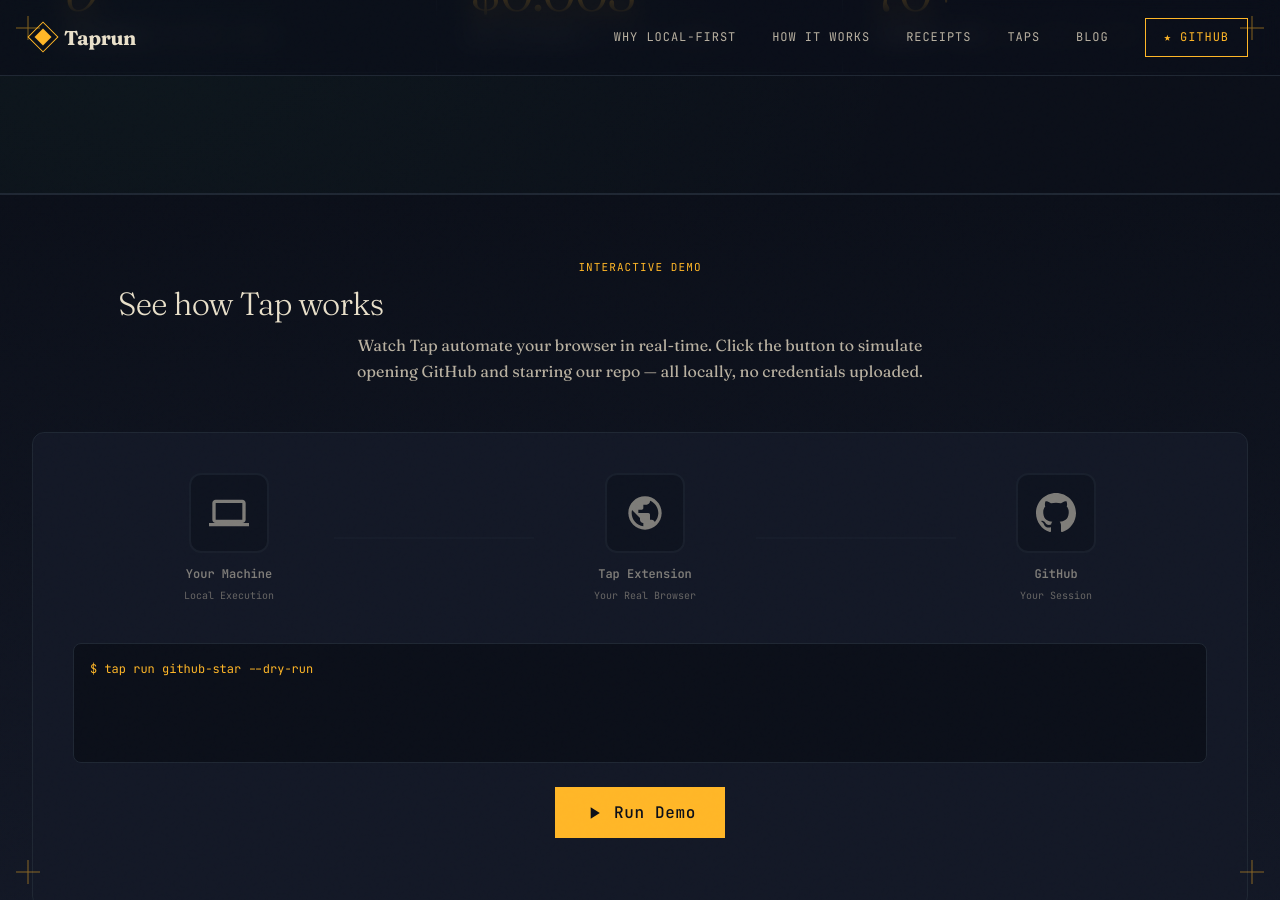
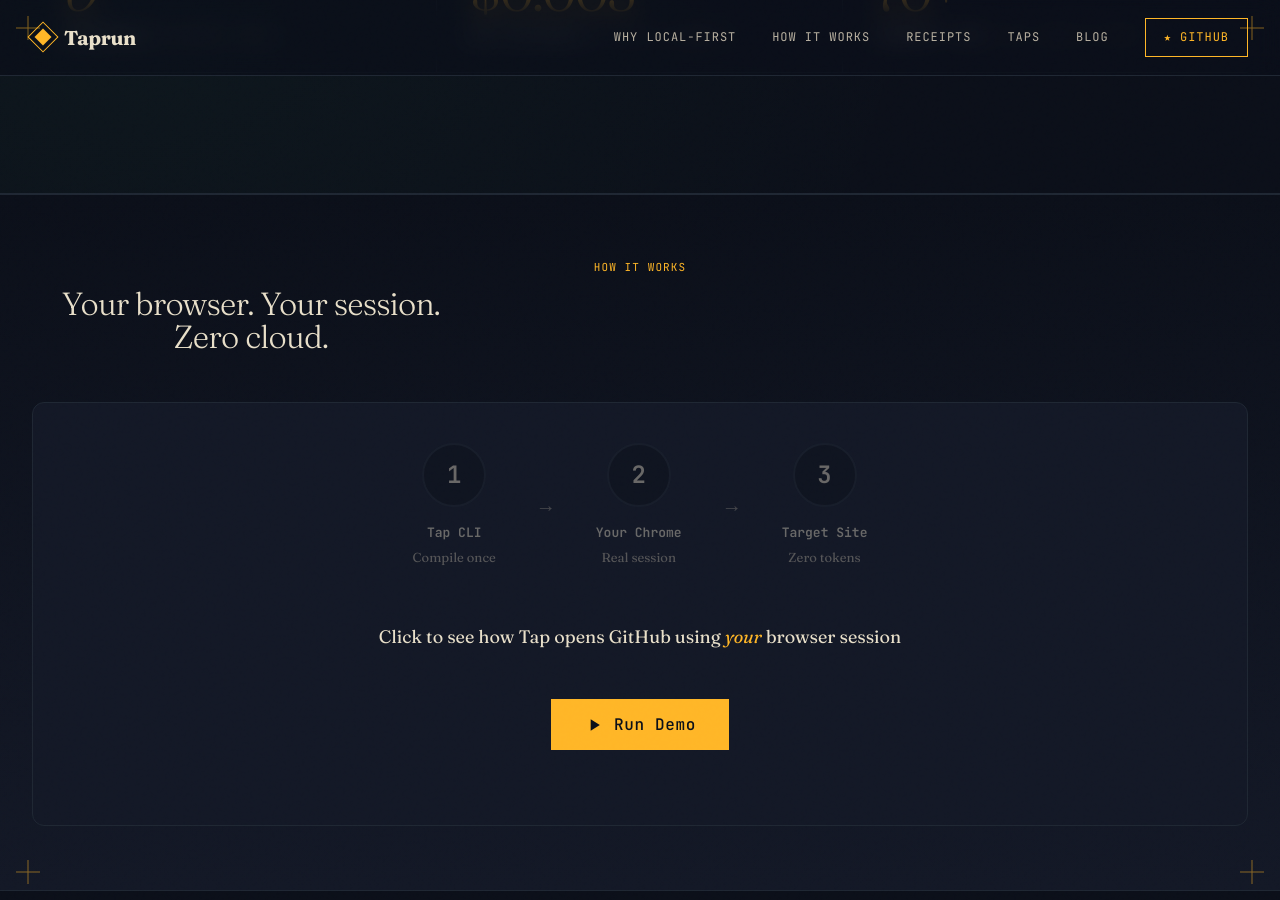
Before and after one commit to LeonTing1010/tap, a Jekyll site: the page built from docs/index.html, in a window 1280 px wide and 900 px high, scrolled down 994 px. Built offline with Jekyll 4.4.1, drawn with Linux system fonts in a browser that asks for light colours.

Commit message:
refactor: simplify demo to 3-step flow
Replace complex visualization with clean 3-step design:

1. Tap CLI → 2. Your Chrome → 3. Target Site

- Remove confusing log output area
- Single message area that updates with each step
- Clear visual progression through numbered circles
- Focus on key value prop: your session, zero cloud
- Actually opens GitHub to prove it works

```diff
--- a/docs/index.html
+++ b/docs/index.html
@@ -1217,69 +1217,63 @@
 <section class="section" id="demo" style="background:linear-gradient(180deg, var(--ink) 0%, var(--ink-soft) 100%);border-top:1px solid var(--ink-rule);padding:64px 0;">
   <div class="container">
     <div class="demo-header" style="text-align:center;margin-bottom:48px;">
-      <div style="font-family:var(--font-mono);font-size:11px;color:var(--signal);text-transform:uppercase;letter-spacing:0.1em;margin-bottom:12px;">Interactive Demo</div>
-      <h2 style="font-family:var(--font-display);font-size:32px;color:var(--text);margin-bottom:12px;">See how Tap works</h2>
-      <p style="font-family:var(--font-body);font-size:16px;color:var(--text-dim);max-width:600px;margin:0 auto;line-height:1.6;">
-        Watch Tap automate your browser in real-time. Click the button to simulate opening GitHub and starring our repo — all locally, no credentials uploaded.
-      </p>
+      <div style="font-family:var(--font-mono);font-size:11px;color:var(--signal);text-transform:uppercase;letter-spacing:0.1em;margin-bottom:12px;">How It Works</div>
+      <h2 style="font-family:var(--font-display);font-size:32px;color:var(--text);margin-bottom:12px;">Your browser. Your session. Zero cloud.</h2>
     </div>
 
     <div class="demo-stage" style="background:var(--ink-soft);border:1px solid var(--ink-rule);border-radius:12px;padding:40px;position:relative;overflow:hidden;">
-      <!-- Visualization Area -->
-      <div class="demo-viz" style="display:flex;align-items:center;justify-content:center;gap:60px;margin-bottom:40px;flex-wrap:wrap;">
-
-        <!-- Your Machine -->
-        <div class="demo-node" id="demo-machine" style="text-align:center;opacity:0.5;transition:all 0.5s ease;">
-          <div style="width:80px;height:80px;background:var(--ink);border:2px solid var(--ink-rule);border-radius:12px;display:flex;align-items:center;justify-content:center;margin:0 auto 12px;">
-            <svg width="40" height="40" viewBox="0 0 24 24" fill="var(--text)"><path d="M20 18c1.1 0 1.99-.9 1.99-2L22 6c0-1.1-.9-2-2-2H4c-1.1 0-2 .9-2 2v10c0 1.1.9 2 2 2H0v2h24v-2h-4zM4 6h16v10H4V6z"/></svg>
+      <!-- Simple 3-step flow -->
+      <div class="demo-flow" style="display:flex;align-items:center;justify-content:center;gap:40px;margin-bottom:40px;flex-wrap:wrap;">
+
+        <!-- Step 1 -->
+        <div class="demo-step" id="step-1" style="text-align:center;opacity:0.4;transition:all 0.4s ease;">
+          <div style="width:64px;height:64px;background:var(--ink);border:2px solid var(--ink-rule);border-radius:50%;display:flex;align-items:center;justify-content:center;margin:0 auto 16px;transition:border-color 0.4s;">
+            <span style="font-family:var(--font-mono);font-size:24px;color:var(--text);font-weight:700;">1</span>
           </div>
-          <div style="font-family:var(--font-mono);font-size:12px;color:var(--text);font-weight:600;">Your Machine</div>
-          <div style="font-family:var(--font-mono);font-size:10px;color:var(--text-dim);margin-top:4px;">Local Execution</div>
+          <div style="font-family:var(--font-mono);font-size:13px;color:var(--text);font-weight:600;">Tap CLI</div>
+          <div style="font-family:var(--font-body);font-size:13px;color:var(--text-dim);margin-top:4px;">Compile once</div>
         </div>
 
-        <!-- Connection Line -->
-        <div class="demo-connection" style="flex:1;max-width:200px;height:2px;background:var(--ink-rule);position:relative;opacity:0.3;transition:all 0.5s ease;">
-          <div class="demo-pulse" style="position:absolute;width:8px;height:8px;background:var(--signal);border-radius:50%;top:-3px;left:0;opacity:0;transition:opacity 0.3s;"></div>
+        <!-- Arrow -->
+        <div style="color:var(--text-dim);font-size:20px;opacity:0.3;">→</div>
+
+        <!-- Step 2 -->
+        <div class="demo-step" id="step-2" style="text-align:center;opacity:0.4;transition:all 0.4s ease;">
+          <div style="width:64px;height:64px;background:var(--ink);border:2px solid var(--ink-rule);border-radius:50%;display:flex;align-items:center;justify-content:center;margin:0 auto 16px;transition:border-color 0.4s;">
+            <span style="font-family:var(--font-mono);font-size:24px;color:var(--text);font-weight:700;">2</span>
+          </div>
+          <div style="font-family:var(--font-mono);font-size:13px;color:var(--text);font-weight:600;">Your Chrome</div>
+          <div style="font-family:var(--font-body);font-size:13px;color:var(--text-dim);margin-top:4px;">Real session</div>
         </div>
 
-        <!-- Chrome Extension -->
-        <div class="demo-node" id="demo-extension" style="text-align:center;opacity:0.5;transition:all 0.5s ease;">
-          <div style="width:80px;height:80px;background:var(--ink);border:2px solid var(--ink-rule);border-radius:12px;display:flex;align-items:center;justify-content:center;margin:0 auto 12px;">
-            <svg width="40" height="40" viewBox="0 0 24 24" fill="var(--text)"><path d="M12 2C6.48 2 2 6.48 2 12s4.48 10 10 10 10-4.48 10-10S17.52 2 12 2zm-1 17.93c-3.95-.49-7-3.85-7-7.93 0-.62.08-1.21.21-1.79L9 15v1c0 1.1.9 2 2 2v1.93zm6.9-2.54c-.26-.81-1-1.39-1.9-1.39h-1v-3c0-.55-.45-1-1-1H8v-2h2c.55 0 1-.45 1-1V7h2c1.1 0 2-.9 2-2v-.41c2.93 1.19 5 4.06 5 7.41 0 2.08-.8 3.97-2.1 5.39z"/></svg>
+        <!-- Arrow -->
+        <div style="color:var(--text-dim);font-size:20px;opacity:0.3;">→</div>
+
+        <!-- Step 3 -->
+        <div class="demo-step" id="step-3" style="text-align:center;opacity:0.4;transition:all 0.4s ease;">
+          <div style="width:64px;height:64px;background:var(--ink);border:2px solid var(--ink-rule);border-radius:50%;display:flex;align-items:center;justify-content:center;margin:0 auto 16px;transition:border-color 0.4s;">
+            <span style="font-family:var(--font-mono);font-size:24px;color:var(--text);font-weight:700;">3</span>
           </div>
-          <div style="font-family:var(--font-mono);font-size:12px;color:var(--text);font-weight:600;">Tap Extension</div>
-          <div style="font-family:var(--font-mono);font-size:10px;color:var(--text-dim);margin-top:4px;">Your Real Browser</div>
+          <div style="font-family:var(--font-mono);font-size:13px;color:var(--text);font-weight:600;">Target Site</div>
+          <div style="font-family:var(--font-body);font-size:13px;color:var(--text-dim);margin-top:4px;">Zero tokens</div>
         </div>
-
-        <!-- Connection Line -->
-        <div class="demo-connection" style="flex:1;max-width:200px;height:2px;background:var(--ink-rule);position:relative;opacity:0.3;transition:all 0.5s ease;">
-          <div class="demo-pulse" style="position:absolute;width:8px;height:8px;background:var(--signal);border-radius:50%;top:-3px;left:0;opacity:0;transition:opacity 0.3s;"></div>
-        </div>
-
-        <!-- GitHub -->
-        <div class="demo-node" id="demo-github" style="text-align:center;opacity:0.5;transition:all 0.5s ease;">
-          <div style="width:80px;height:80px;background:var(--ink);border:2px solid var(--ink-rule);border-radius:12px;display:flex;align-items:center;justify-content:center;margin:0 auto 12px;">
-            <svg width="40" height="40" viewBox="0 0 24 24" fill="var(--text)"><path d="M12 0c-6.626 0-12 5.373-12 12 0 5.302 3.438 9.8 8.207 11.387.599.111.793-.261.793-.577v-2.234c-3.338.726-4.033-1.416-4.033-1.416-.546-1.387-1.333-1.756-1.333-1.756-1.089-.745.083-.729.083-.729 1.205.084 1.839 1.237 1.839 1.237 1.07 1.834 2.807 1.304 3.492.997.107-.775.418-1.305.762-1.604-2.665-.305-5.467-1.334-5.467-5.931 0-1.311.469-2.381 1.236-3.221-.124-.303-.535-1.524.117-3.176 0 0 1.008-.322 3.301 1.23.957-.266 1.983-.399 3.003-.404 1.02.005 2.047.138 3.006.404 2.291-1.552 3.297-1.23 3.297-1.23.653 1.653.242 2.874.118 3.176.77.84 1.235 1.911 1.235 3.221 0 4.609-2.807 5.624-5.479 5.921.43.372.823 1.102.823 2.222v3.293c0 .319.192.694.801.576 4.765-1.589 8.199-6.086 8.199-11.386 0-6.627-5.373-12-12-12z"/></svg>
-          </div>
-          <div style="font-family:var(--font-mono);font-size:12px;color:var(--text);font-weight:600;">GitHub</div>
-          <div style="font-family:var(--font-mono);font-size:10px;color:var(--text-dim);margin-top:4px;">Your Session</div>
-        </div>
-      </div>
-
-      <!-- Log Output -->
-      <div class="demo-log" style="background:var(--ink);border:1px solid var(--ink-rule);border-radius:8px;padding:16px;font-family:var(--font-mono);font-size:12px;color:var(--text-dim);min-height:120px;max-height:180px;overflow-y:auto;margin-bottom:24px;">
-        <div style="color:var(--signal);margin-bottom:8px;">$ tap run github-star --dry-run</div>
-        <div id="demo-log-content" style="display:flex;flex-direction:column;gap:4px;"></div>
+      </div>
+
+      <!-- Key Message -->
+      <div id="demo-message" style="text-align:center;margin-bottom:32px;min-height:60px;display:flex;align-items:center;justify-content:center;">
+        <p style="font-family:var(--font-body);font-size:18px;color:var(--text);margin:0;">
+          Click to see how Tap opens GitHub using <em style="color:var(--signal);">your</em> browser session
+        </p>
       </div>
 
       <!-- Action Button -->
       <div style="text-align:center;">
-        <button id="demo-run-btn" class="btn-primary" style="display:inline-flex;align-items:center;gap:10px;cursor:pointer;font-size:16px;padding:14px 28px;" onclick="runTapDemo()">
+        <button id="demo-run-btn" class="btn-primary" style="display:inline-flex;align-items:center;gap:10px;cursor:pointer;font-size:16px;padding:14px 32px;" onclick="runTapDemo()">
           <svg width="20" height="20" viewBox="0 0 24 24" fill="currentColor"><path d="M8 5v14l11-7z"/></svg>
           <span id="demo-btn-text">Run Demo</span>
         </button>
-        <div id="demo-hint" style="font-family:var(--font-mono);font-size:11px;color:var(--text-dim);margin-top:12px;opacity:0;transition:opacity 0.3s;">
-          Actually opens GitHub in a new tab — try it!
+        <div id="demo-hint" style="font-family:var(--font-mono);font-size:12px;color:var(--signal);margin-top:16px;opacity:0;transition:opacity 0.3s;">
+          ✓ Opened GitHub in new tab — using your session, not a cloud browser
         </div>
       </div>
     </div>
@@ -1651,7 +1645,7 @@
   }, 5000);
 }
 
-// ========== TAP DEMO: Interactive Simulation ==========
+// ========== TAP DEMO: Simple 3-Step Flow ==========
 let demoRunning = false;
 
 async function runTapDemo() {
@@ -1661,119 +1655,68 @@
   const btn = document.getElementById('demo-run-btn');
   const btnText = document.getElementById('demo-btn-text');
   const hint = document.getElementById('demo-hint');
-  const logContent = document.getElementById('demo-log-content');
+  const message = document.querySelector('#demo-message p');
 
   // Reset UI
   btn.disabled = true;
   btnText.textContent = 'Running...';
-  logContent.innerHTML = '';
-
-  // Helper to add log line
-  function log(text, color = 'var(--text-dim)') {
-    const line = document.createElement('div');
-    line.style.color = color;
-    line.style.marginBottom = '4px';
-    line.textContent = `> ${text}`;
-    logContent.appendChild(line);
-    logContent.scrollTop = logContent.scrollHeight;
-  }
-
-  // Step 1: Highlight Your Machine
-  document.getElementById('demo-machine').style.opacity = '1';
-  document.getElementById('demo-machine').querySelector('div').style.borderColor = 'var(--signal)';
-  log('Initializing Tap runtime...', 'var(--signal)');
+  hint.style.opacity = '0';
+
+  // Reset all steps
+  document.querySelectorAll('.demo-step').forEach(s => {
+    s.style.opacity = '0.4';
+    s.querySelector('div').style.borderColor = 'var(--ink-rule)';
+  });
+
+  // Step 1: Tap CLI
+  message.innerHTML = 'Tap CLI compiles your command into a deterministic plan';
+  const step1 = document.getElementById('step-1');
+  step1.style.opacity = '1';
+  step1.querySelector('div').style.borderColor = 'var(--signal)';
+  await sleep(1200);
+
+  // Step 2: Your Chrome
+  message.innerHTML = 'Your Chrome extension receives it — <em style="color:var(--signal);">your cookies stay local</em>';
+  const step2 = document.getElementById('step-2');
+  step2.style.opacity = '1';
+  step2.querySelector('div').style.borderColor = 'var(--signal)';
+  await sleep(1200);
+
+  // Step 3: Target Site
+  message.innerHTML = 'GitHub opens using <em style="color:var(--signal);">your real session</em> — zero cloud cost';
+  const step3 = document.getElementById('step-3');
+  step3.style.opacity = '1';
+  step3.querySelector('div').style.borderColor = 'var(--signal)';
   await sleep(800);
 
-  // Step 2: Connection to Extension
-  const conn1 = document.querySelectorAll('.demo-connection')[0];
-  const pulse1 = conn1.querySelector('.demo-pulse');
-  conn1.style.opacity = '1';
-  pulse1.style.opacity = '1';
-  animatePulse(pulse1);
-  log('Connecting to Chrome Extension...');
-  await sleep(1000);
-
-  // Step 3: Highlight Extension
-  document.getElementById('demo-extension').style.opacity = '1';
-  document.getElementById('demo-extension').querySelector('div').style.borderColor = 'var(--signal)';
-  log('Extension ready. Your cookies stay local.');
-  await sleep(800);
-
-  // Step 4: Connection to GitHub
-  const conn2 = document.querySelectorAll('.demo-connection')[1];
-  const pulse2 = conn2.querySelector('.demo-pulse');
-  conn2.style.opacity = '1';
-  pulse2.style.opacity = '1';
-  animatePulse(pulse2);
-  log('Opening github.com/LeonTing1010/tap...');
-  await sleep(1000);
-
-  // Step 5: Highlight GitHub
-  document.getElementById('demo-github').style.opacity = '1';
-  document.getElementById('demo-github').querySelector('div').style.borderColor = 'var(--signal)';
-  log('✓ GitHub loaded in background tab', '#22c55e');
-  await sleep(600);
-
-  // Step 6: Find Star button
-  log('Locating Star button...');
-  await sleep(800);
-  log('✓ Found: button[aria-label="Star LeonTing1010/tap"]', '#22c55e');
-  await sleep(600);
-
-  // Step 7: Complete
-  log('');
-  log('Demo complete! In real usage, Tap would:');
-  log('  • Use your existing GitHub login');
-  log('  • Never upload cookies to any server');
-  log('  • Execute entirely on your machine');
-
   // Actually open GitHub
-  setTimeout(() => {
-    window.open('https://github.com/LeonTing1010/tap', '_blank');
-    hint.style.opacity = '1';
-  }, 500);
-
-  // Reset
+  window.open('https://github.com/LeonTing1010/tap', '_blank');
+
+  // Show success
+  message.innerHTML = '✓ Done! Cloud SDKs cannot do this — they need your credentials in <em>their</em> servers';
+  hint.style.opacity = '1';
+
+  // Reset button
   setTimeout(() => {
     demoRunning = false;
     btn.disabled = false;
     btnText.textContent = 'Run Again';
-
-    // Reset visualization
+    message.innerHTML = 'Click to see how Tap opens GitHub using <em style="color:var(--signal);">your</em> browser session';
+
+    // Keep steps highlighted for a moment, then fade
     setTimeout(() => {
-      document.querySelectorAll('.demo-node').forEach(n => {
-        n.style.opacity = '0.5';
-        n.querySelector('div').style.borderColor = 'var(--ink-rule)';
-      });
-      document.querySelectorAll('.demo-connection').forEach(c => {
-        c.style.opacity = '0.3';
-      });
-      document.querySelectorAll('.demo-pulse').forEach(p => {
-        p.style.opacity = '0';
-        p.style.animation = 'none';
+      document.querySelectorAll('.demo-step').forEach(s => {
+        s.style.opacity = '0.4';
+        s.querySelector('div').style.borderColor = 'var(--ink-rule)';
       });
       hint.style.opacity = '0';
-    }, 3000);
-  }, 2000);
+    }, 4000);
+  }, 3000);
 }
 
 function sleep(ms) {
   return new Promise(r => setTimeout(r, ms));
 }
-
-function animatePulse(el) {
-  el.style.animation = 'pulse-move 1.5s ease-in-out infinite';
-}
-
-// Add keyframes for pulse animation
-const style = document.createElement('style');
-style.textContent = `
-  @keyframes pulse-move {
-    0% { left: 0; opacity: 1; }
-    100% { left: 100%; opacity: 0; }
-  }
-`;
-document.head.appendChild(style);
 </script>
 
 </body>
```
